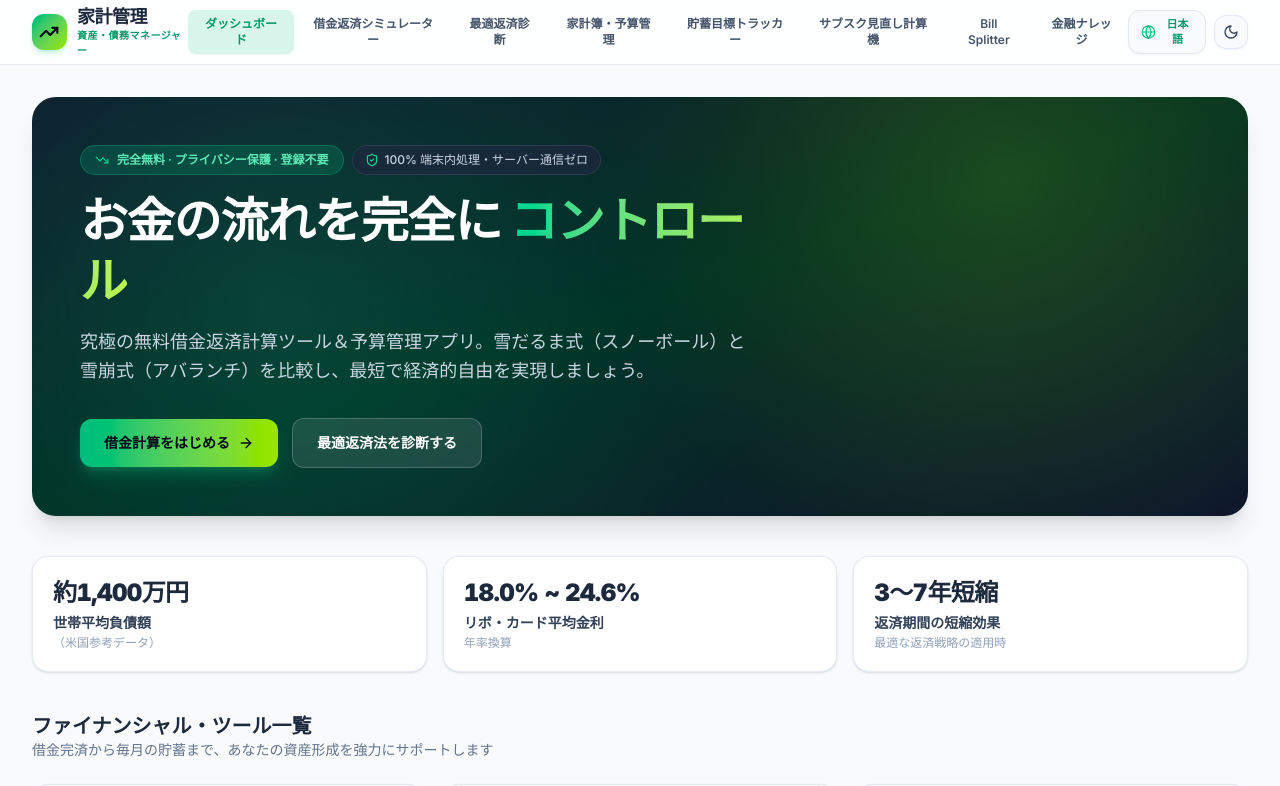
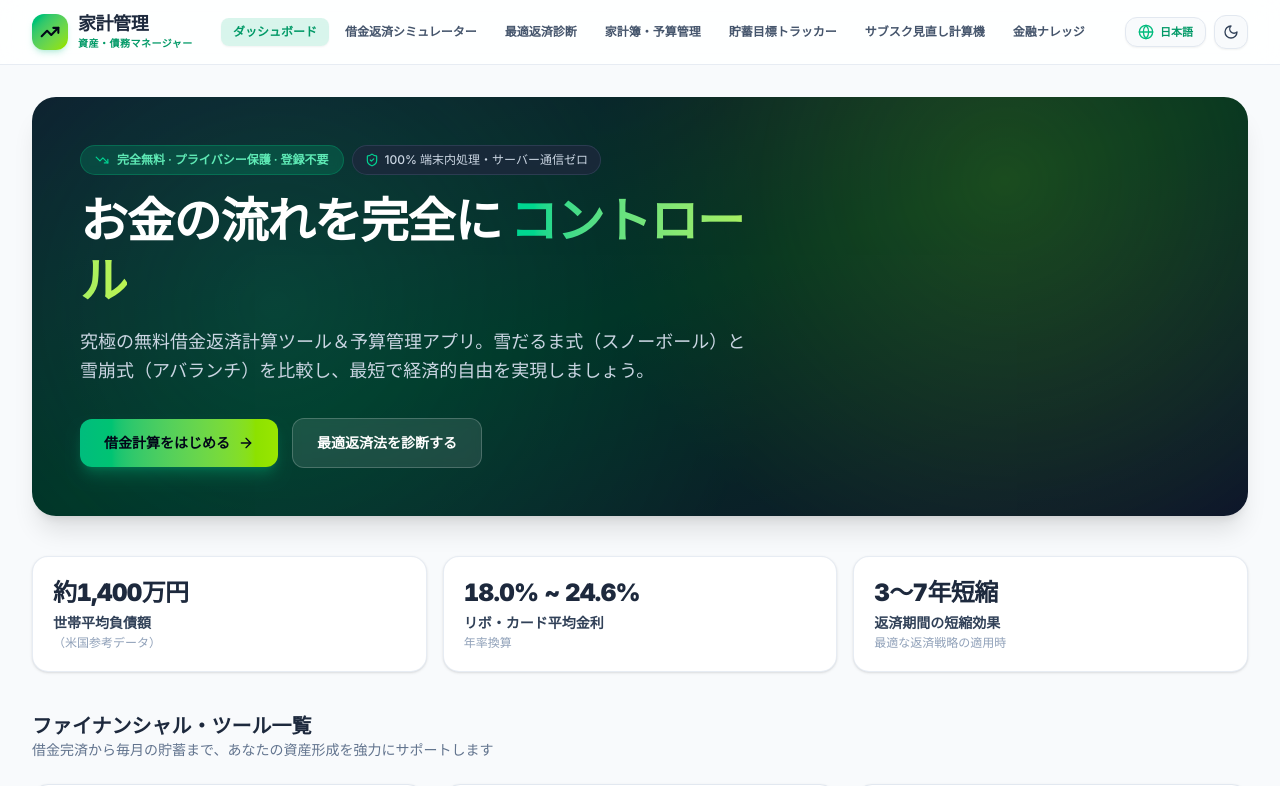
Before and after one commit to ritik01102009/first-project, a Next.js app: page / in a window 1280 px wide. Shown: the top 786 px of the page. Built offline with nearby package versions, Linux system fonts and the light colour scheme.

Commit message:
chore: remove bill splitter navigation and tabs
Co-Authored-By: Claude Code <noreply@anthropic.com>

```diff
--- a/src/app/page.tsx
+++ b/src/app/page.tsx
@@ -10,13 +10,12 @@ import { SmartDebtRecommender } from "@/components/smart-debt-recommender";
 import { BudgetTracker } from "@/components/budget-tracker";
 import { SavingsTracker } from "@/components/savings-tracker";
 import { EducationSection } from "@/components/education-section";
-import { BillSplitter } from "@/components/bill-splitter";
 import { SubscriptionCalculator } from "@/components/subscription-calculator";
 import { FaqSection } from "@/components/faq-section";
 import { useLanguage } from "@/components/providers/language-provider";
 import { Heart, Shield, FileText, Globe, BarChart3 } from "lucide-react";
 
-const TABS_ORDER = ["dashboard", "debt", "recommender", "budget", "savings", "subscriptions", "bill_splitter", "education"];
+const TABS_ORDER = ["dashboard", "debt", "recommender", "budget", "savings", "subscriptions", "education"];
 
 export default function Home() {
   const { t, language, setLanguage } = useLanguage();
@@ -99,7 +98,6 @@ export default function Home() {
           {activeTab === "budget" && <BudgetTracker />}
           {activeTab === "savings" && <SavingsTracker />}
           {activeTab === "subscriptions" && <SubscriptionCalculator />}
-          {activeTab === "bill_splitter" && <BillSplitter />}
           {activeTab === "education" && <EducationSection />}
         </SlideWrapper>
       </main>
--- a/src/components/navbar.tsx
+++ b/src/components/navbar.tsx
@@ -18,7 +18,6 @@ const tabs = [
   { id: "budget", labelKey: "nav.budget" },
   { id: "savings", labelKey: "nav.savings" },
   { id: "subscriptions", labelKey: "nav.subscriptions" },
-  { id: "bill_splitter", labelKey: "nav.bill_splitter" },
   { id: "education", labelKey: "nav.education" },
 ];
 
```
